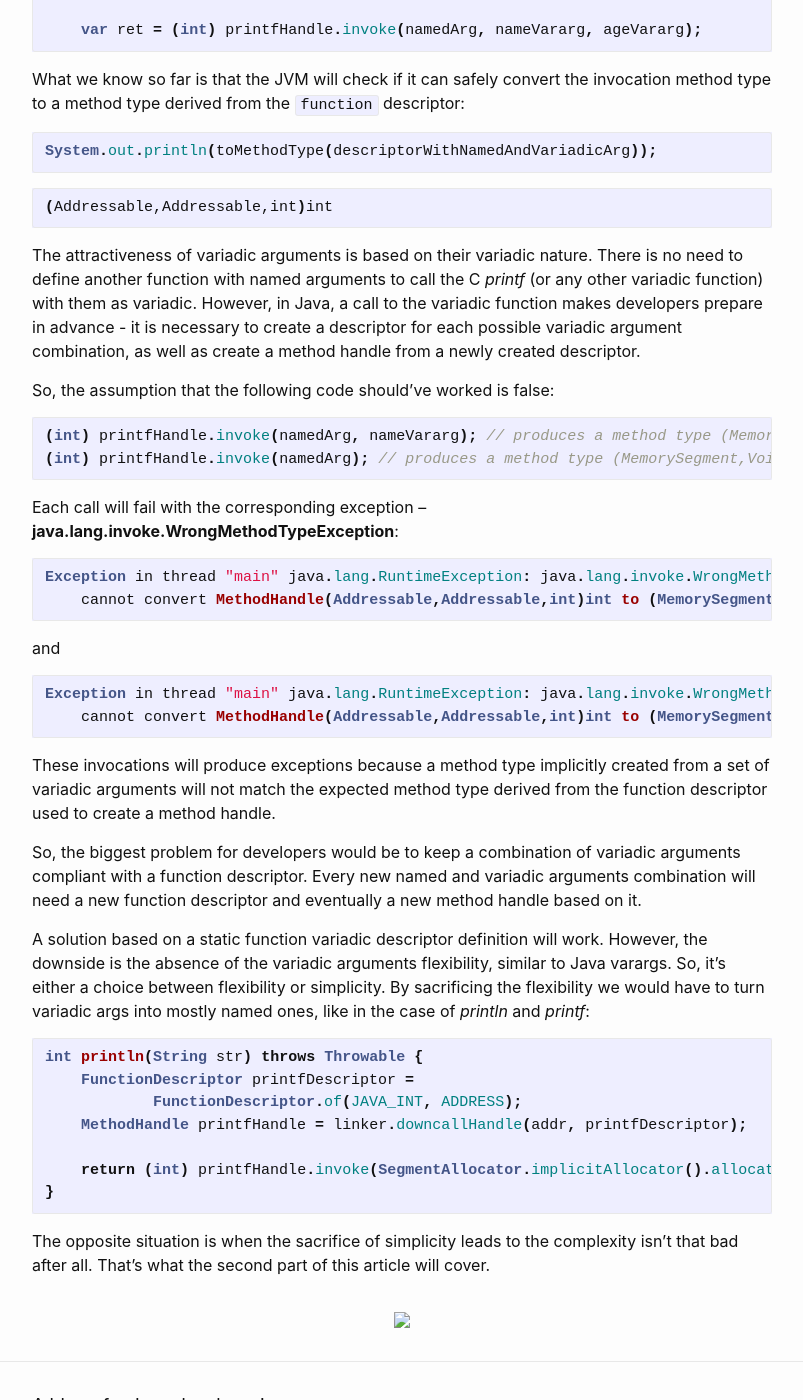
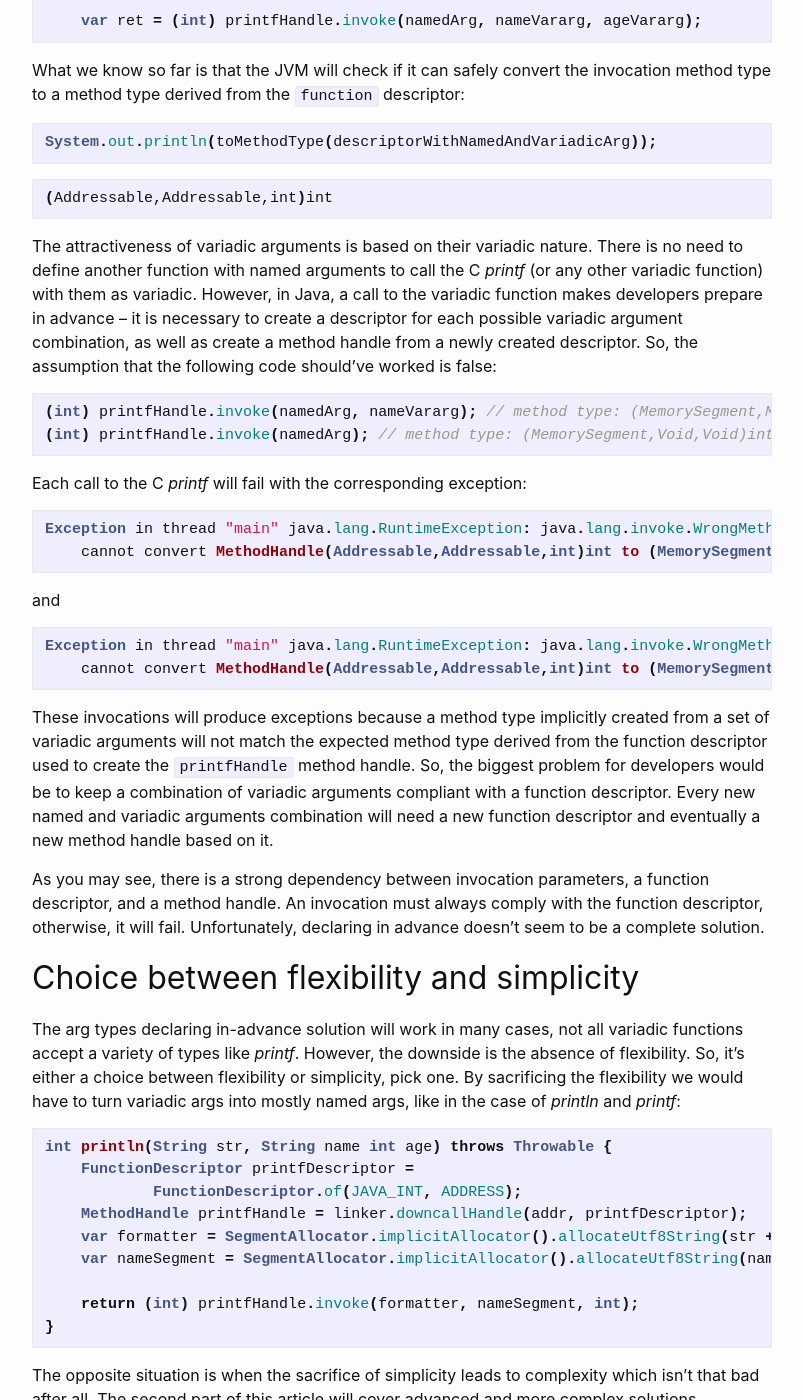
Before and after one commit to denismakogon/denismakogon.github.io, a Jekyll site: the page built from _posts/2022-06-14-simplified-variadic-functions.markdown, in a window 1280 px wide and 1400 px high, scrolled down 5655 px. Shown: the whole window, without its empty margins (238-1041 px from the left). Built offline with Jekyll 4.4.1, drawn with Linux system fonts in a browser that asks for light colours; some of the changed text lies outside the part shown.

Commit message:
fifth round

````diff
--- a/_posts/2022-06-14-simplified-variadic-functions.markdown
+++ b/_posts/2022-06-14-simplified-variadic-functions.markdown
@@ -12,7 +12,6 @@ excerpt: 'This article explores problems of variadic functions and possible impl
 Photo by [Luis Gonzalez](https://unsplash.com/@luchox23?utm_source=unsplash&utm_medium=referral&utm_content=creditCopyText)
 on [Unsplash](https://unsplash.com/s/photos/panama?utm_source=unsplash&utm_medium=referral&utm_content=creditCopyText)
 
-[Introduction to OpenJDK Project Panama. Part 1.]({{ '/openjdk/panama/2022/05/31/introduction-to-project-panama-part-1.html' | relative_url }})
 
 ## Intro
 
@@ -25,17 +24,15 @@ This article is divided into two pieces: one will cover a simplified solution, a
 ### Part 1 recap
 
 The purpose of [Part 1]({{ '/openjdk/panama/2022/05/30/introduction-to-project-panama-part-1.html' | relative_url }})
-was to make an introduction to the Foreign Function and Memory API.
-
-As a practical task, in Part 1, I have shown you how to implement a downcall to the C _printf_ function using corresponding API classes:
-* **SymbolLookup** - for searching native function address.
-* **FunctionDescriptor** - for declaring a Java-based function descriptor containing a return value and argument layouts that correspond to the original signature in C.
-* **Linker** - for creating a method handle for a native function from a descriptor and a native function address.
-* **MemorySession** - for native memory segment allocation and de-allocation.
+was to make an introduction to the Foreign Function and Memory API. As a practical task, in Part 1, I have shown you how to implement a downcall to the C _printf_ function using corresponding API classes:
+* **SymbolLookup** -- for searching native function address.
+* **FunctionDescriptor** -- for declaring a Java-based function descriptor containing a return value and argument layouts that correspond to the original signature in C.
+* **Linker** -- for creating a method handle for a native function from a descriptor and a native function address.
+* **MemorySession** -- for native memory segment allocation and de-allocation.
 
 ### Revisiting C _printf_ Java implementation
 
-[Part 1]({{ '/openjdk/panama/2022/05/31/introduction-to-project-panama-part-1.html' | relative_url }}) contains a simplified implementation of a downcall to the C _printf_ function in Java. That code did not implement most important feature - C variadic arguments for _printf_ function.
+[Part 1]({{ '/openjdk/panama/2022/05/31/introduction-to-project-panama-part-1.html' | relative_url }}) contains a simplified implementation of a downcall to the C _printf_ function in Java. That code did not implement most important feature -- C variadic arguments for _printf_ function.
 The absence of variadic arguments made C _printf_ implementation look like _PrintStream::println_ rather than _PrintStream::printf_ in Java standard library.
 
 There is no _println_ in C standard library, so the functionality of _println_, as we got used to, can be replaced with _printf_:
@@ -56,17 +53,17 @@ as a last one in the parameter list and must follow at least one named parameter
 int     printf(const char * __restrict, ...);
 ```
 
-At the moment of a call to the variadic function, it accepts variadic arguments. According to its definition, a length of variadic arguments could equal to zero but not greater than 127 variadic arguments per function call:
+At the moment of a call to the variadic function, it accepts variadic arguments. According to its definition, a length of variadic arguments could equal to zero but not greater than 127 entities per function call:
 ```cpp
 printf("hello world");
 printf(" I'm a=%s, I'm b=%s", a, b);
 ```
 
-In C/C++, variadic functions have no type defined at a function declaration. In Java, a situation is the opposite:
+In C/C++, variadic arguments have no type defined at a function declaration. In Java, a situation is the opposite -- the type of varargs is required:
 ```java
-Object someMethod(Object...varargs);
+Object someMethod(Object... varargs);
 ```
-The type of varargs is required. Often developers use broad varargs type definition using **Object** because most Java types inherit from it: any instance of an object which was type inherited from the **Object** will be accepted as a valid member of varargs at the runtime.
+Often developers use broad varargs type definition using **Object** because most Java types inherit from it: any instance of an object which was type inherited from the **Object** will be accepted as a valid member of varargs at the runtime.
 
 With all those facts described above, we need to answer how to implement C variadic arguments using Foreign Function and Memory API.
 
@@ -88,6 +85,7 @@ public final native @PolymorphicSignature Object invoke(Object... args) throws T
 So, no matter what kind of combination of named and variadic arguments is provided (to **MethodHandle::invoke**) to call a native function, they must be supplied in two ways -- as array of type **Object[]**:
 ```java
 var allArgs = new Object[] {};
+// add a few args here
 methodHandle.asSpreader(Object[].class, allArgs.length).invoke(allArgs);
 ```
 or passed as varargs where named args followed by the variadic preserving their order to comply with the **FunctionDescriptor** definition:
@@ -95,14 +93,14 @@ or passed as varargs where named args followed by the variadic preserving their
 methodHandle.invoke(one, two, three);
 ```
 
-It is highly important to say that the **FunctionDescriptor** isn't just a Java-based representation of the C method signature (a return value, names arguments order, and variadic arguments) but also declares the Java method type of a native function. Therefore, to perform a native call, the Java runtime must know what (a method handle) and how to call a native code (based on the method type).
+It is highly important to say that the **FunctionDescriptor** isn't just a representation of the C method signature (a return value, names arguments order, and variadic arguments) but also declares the Java method type of a native function. Therefore, to perform a native call, the Java runtime must know what (a method handle) and how to call a native code (based on the method type).
 
 #### Native function descriptor and a method type
 
 The **FunctionDescriptor** is the key to a process of the native function invoke method type validation (or safe type converting). The **FunctionDescriptor** is the only entity the JVM relies on when attempting to match the **MethodHandle::invoke** method type and the descriptor method type as a reference value.
 
 At the runtime, when the **MethodHandle::invoke** is called, the JVM attempts to perform safe type converting between
-the method type (see [MethodType](https://download.java.net/java/early_access/jdk19/docs/api/java.base/java/lang/invoke/MethodType.html) derived from a function descriptor
+the method type (see [MethodType](https://download.java.net/java/early_access/jdk19/docs/api/java.base/java/lang/invoke/MethodType.html)) derived from a function descriptor
 ```java
 //                named arg      ret-value
 //                <ADDRESS>      <JAVA_INT>
@@ -119,7 +117,7 @@ int res = (int) printfMethodHandle.invoke(cString);
 ```
 At invocation, the JVM will create a method type from arguments (`MethodHandle(MemorySegment)int`), then attempt to convert that it to a method type derived from the function descriptor:
 ```java
-//    <descriptor method type>                   <invoke method type>
+//    <descriptor method type>       <invoke method type>
 ( MethodHandle(Addressable)int ) MethodHandle(MemorySegment)int
 ```
 
@@ -155,11 +154,12 @@ System.out.println(toMethodType(descriptorWithNamedArg));
 
 ## Implementing C variadic functions using Foreign Function and Memory API
 
-A new API offers a method for the explicit variadic arguments definition:
+A new API offers a method for the [explicit variadic arguments definition](https://download.java.net/java/early_access/jdk19/docs/api/java.base/java/lang/foreign/FunctionDescriptor.html#asVariadic(java.lang.foreign.MemoryLayout...)):
 ```java
 public FunctionDescriptor asVariadic(MemoryLayout... variadicLayouts)
 ```
-Any arguments provided to **FunctionDescriptor::asVariadic** will also become a part of a method type:
+
+The argument layouts provided to **FunctionDescriptor::asVariadic** will also become a part of a method type following the named arg types:
 ```java
 var descriptorWithNamedAndVariadicArg = descriptorWithNamedArg
         .asVariadic(ADDRESS, JAVA_INT);
@@ -169,12 +169,12 @@ System.out.println(toMethodType(descriptorWithNamedAndVariadicArg));
 (Addressable,Addressable,int)int
 ```
 
-Let's say we want to implement the following C _printf_downcall:
+Let's say we want to implement the following C _printf_ downcall:
 ```cpp
 printf("My name is %s, age %d\n",  "Denis", 31)
 ```
 
-The C _printf_ must accept _char * p_ and _int_ as variadic arguments:
+The C _printf_ will have to accept _char * p_ and _int_ as variadic arguments, so the function descriptor must declare them explicitly in the corresponding order:
 ```java
 FunctionDescriptor descriptorWithNamedAndVariadicArg = FunctionDescriptor.of(
         JAVA_INT.withBitAlignment(32), ADDRESS.withBitAlignment(64)
@@ -198,14 +198,13 @@ System.out.println(toMethodType(descriptorWithNamedAndVariadicArg));
 (Addressable,Addressable,int)int
 ```
 
-The attractiveness of variadic arguments is based on their variadic nature. There is no need to define another function with named arguments to call the  C _printf_ (or any other variadic function) with them as variadic. However, in Java, a call to the variadic function makes developers prepare in advance - it is necessary to create a descriptor for each possible variadic argument combination, as well as create a method handle from a newly created descriptor.
-
-So, the assumption that the following code should've worked is false:
+The attractiveness of variadic arguments is based on their variadic nature. There is no need to define another function with named arguments to call the  C _printf_ (or any other variadic function) with them as variadic.
+However, in Java, a call to the variadic function makes developers prepare in advance -- it is necessary to create a descriptor for each possible variadic argument combination, as well as create a method handle from a newly created descriptor. So, the assumption that the following code should've worked is false:
 ```java
-(int) printfHandle.invoke(namedArg, nameVararg); // produces a method type (MemorySegment,MemorySegment,Void)int
-(int) printfHandle.invoke(namedArg); // produces a method type (MemorySegment,Void,Void)int
+(int) printfHandle.invoke(namedArg, nameVararg); // method type: (MemorySegment,MemorySegment,Void)int
+(int) printfHandle.invoke(namedArg); // method type: (MemorySegment,Void,Void)int
 ```
-Each call will fail with the corresponding exception -- **java.lang.invoke.WrongMethodTypeException**:
+Each call to the C _printf_ will fail with the corresponding exception:
 ```java
 Exception in thread "main" java.lang.RuntimeException: java.lang.invoke.WrongMethodTypeException:
     cannot convert MethodHandle(Addressable,Addressable,int)int to (MemorySegment,MemorySegment,Void)int
@@ -217,18 +216,30 @@ Exception in thread "main" java.lang.RuntimeException: java.lang.invoke.WrongMet
 ```
 
 These invocations will produce exceptions because a method type implicitly created from a set of variadic arguments
-will not match the expected method type derived from the function descriptor used to create a method handle.
+will not match the expected method type derived from the function descriptor used to create the `printfHandle` method handle.  So, the biggest problem for developers would be to keep a combination of variadic arguments compliant with a function descriptor. Every new named and variadic arguments combination will need a new function descriptor and eventually a new method handle based on it.
 
-So, the biggest problem for developers would be to keep a combination of variadic arguments compliant with a function descriptor. Every new named and variadic arguments combination will need a new function descriptor and eventually a new method handle based on it.
+As you may see, there is a strong dependency between invocation parameters, a function descriptor, and a method handle. An invocation must always comply with the function descriptor, otherwise, it will fail.
+Unfortunately, declaring in advance doesn't seem to be a complete solution.
 
-A solution based on a static function variadic descriptor definition will work. However, the downside is the absence of the variadic arguments flexibility, similar to Java varargs. So, it's either a choice between flexibility or simplicity. By sacrificing the flexibility we would have to turn variadic args into mostly named ones, like in the case of _println_ and _printf_:
+## Choice between flexibility and simplicity
+
+The arg types declaring in-advance solution will work in many cases, not all variadic functions accept a variety of types like _printf_.
+However, the downside is the absence of flexibility. So, it's either a choice between flexibility or simplicity, pick one.
+By sacrificing the flexibility we would have to turn variadic args into mostly named args, like in the case of _println_ and _printf_:
 ```java
-int println(String str) throws Throwable {
+int println(String str, String name int age) throws Throwable {
     FunctionDescriptor printfDescriptor =
             FunctionDescriptor.of(JAVA_INT, ADDRESS);
     MethodHandle printfHandle = linker.downcallHandle(addr, printfDescriptor);
+    var formatter = SegmentAllocator.implicitAllocator().allocateUtf8String(str + "\n");
+    var nameSegment = SegmentAllocator.implicitAllocator().allocateUtf8String(name);
 
-    return (int) printfHandle.invoke(SegmentAllocator.implicitAllocator().allocateUtf8String(str + "\n"));
+    return (int) printfHandle.invoke(formatter, nameSegment, int);
 }
 ```
-The opposite situation is when the sacrifice of simplicity leads to the complexity isn't that bad after all. That's what the second part of this article will cover.
+The opposite situation is when the sacrifice of simplicity leads to complexity which isn't that bad after all.
+The second part of this article will cover advanced and more complex solutions comparing to the definition in advance.
+
+## Code listing
+
+You may find sources for this chapter [here](https://github.com/denismakogon/openjdk-project-samples/blob/master/Panama.md#openjdk-panama-part-2).
````
Also changed, not shown: other parts of _posts/2022-06-14-simplified-variadic-functions.markdown (+5 -4 lines).
